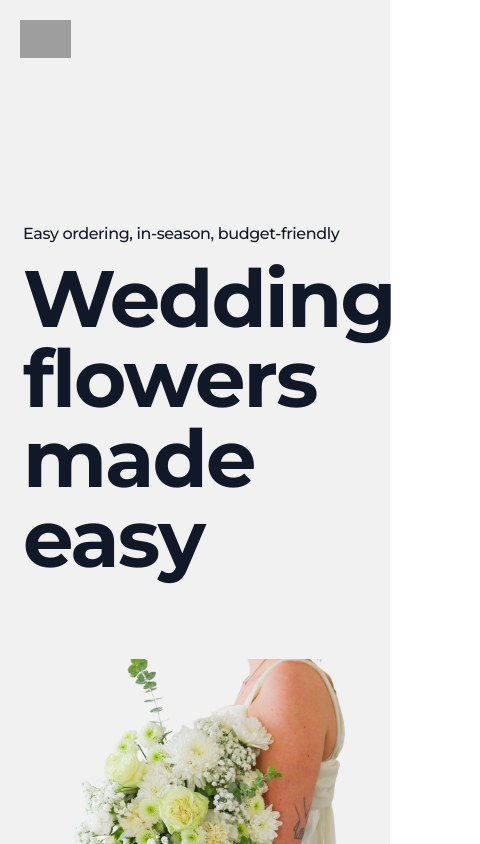
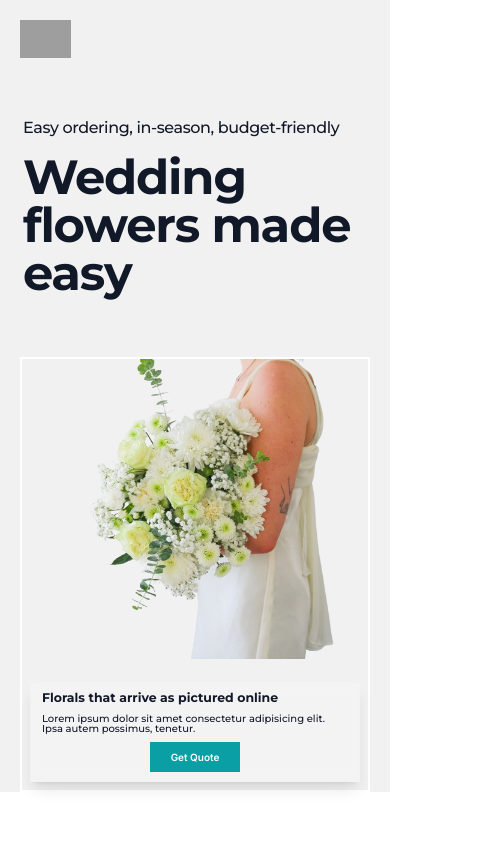
Before and after one commit to shahmir-rc/Callia-Assess, a React (Vite) app: page / in a window 390 px wide. Shown: the top 844 px of the page, 480 px wide, since content can reach past the window. Built offline with nearby package versions, Linux system fonts and the light colour scheme; grey boxes are pictures that could not be loaded.

Commit message:
completed responsiveness

```diff
--- a/src/components/HeroBanner.jsx
+++ b/src/components/HeroBanner.jsx
@@ -3,14 +3,14 @@ import heroBannerImage from '../assets/images/The-Loved-Lifestyle-removebg-previ
 export default function HeroBanner() {
   return (
     <div className="relative flex items-center px-5 pt-5 mb-5 md:pt-12  mx-auto max-w-[1280px] w-full bg-[#f1f1f1]">
-      <section className="grid grid-cols-1 lg:grid-cols-2 gap-6  md:gap-12">
-        <div className="px-[3px] gap-4 pt-[126px] pb-[40px]">
+      <section className="grid grid-cols-1 lg:grid-cols-2 gap-6  lg:gap-12">
+        <div className="px-[3px] gap-4 lg:pt-[126px] pt-5 md:pb-[40px] pb-5">
           <h4 className="text-[1rem] leading-[120%] tracking-[-0.025em] font-medium animate-fade-in opacity-0">Easy ordering, in-season, budget-friendly</h4>
-          <h1 className="text-[5rem] leading-[1] my-4 tracking-[-0.025em] font-bold animate-fade-in animation-delay-200 opacity-0">Wedding flowers made easy</h1>
+          <h1 className="md:text-[5rem] text-[3rem] leading-[1] my-4 tracking-[-0.025em] font-bold animate-fade-in animation-delay-200 opacity-0">Wedding flowers made easy</h1>
         </div>
-        <div className="">
-          <img src={heroBannerImage} alt="Hero Banner" className="lg:w-[600px] lg:h-[600px] object-contain lg:absolute top-[-96px] right-0" />
-          <div className="w-[300px] h-[380px] border-2 border-white relative rounded-tl-[20px] rounded-tr-[20px] ml-[160px] mt-[15px] flex items-end p-2">
+        <div className="lg:border-0 border-2 border-white">
+          <img src={heroBannerImage} alt="Hero Banner" className="lg:w-[600px] lg:h-[600px] w-[300px] h-[300px] object-contain lg:absolute top-[-96px] right-0 lg:mx-0 mx-auto" />
+          <div className="lg:w-[300px] lg:h-[380px] w-fit h-fit lg:border-2 border-0 border-white relative rounded-tl-[20px] rounded-tr-[20px] lg:ml-[160px] mt-[15px] flex items-end p-2 lg:mx-0 mx-auto">
             <div className="w-full h-[100px] px-3 backdrop-blur-sm bg-white/20 shadow-lg">
               <h3 className=" text-[12.5px] font-bold">Florals that arrive as pictured online</h3>
               <h4 className="text-[10px] leading-[1]">Lorem ipsum dolor sit amet consectetur adipisicing elit. Ipsa autem possimus, tenetur.</h4>
```
